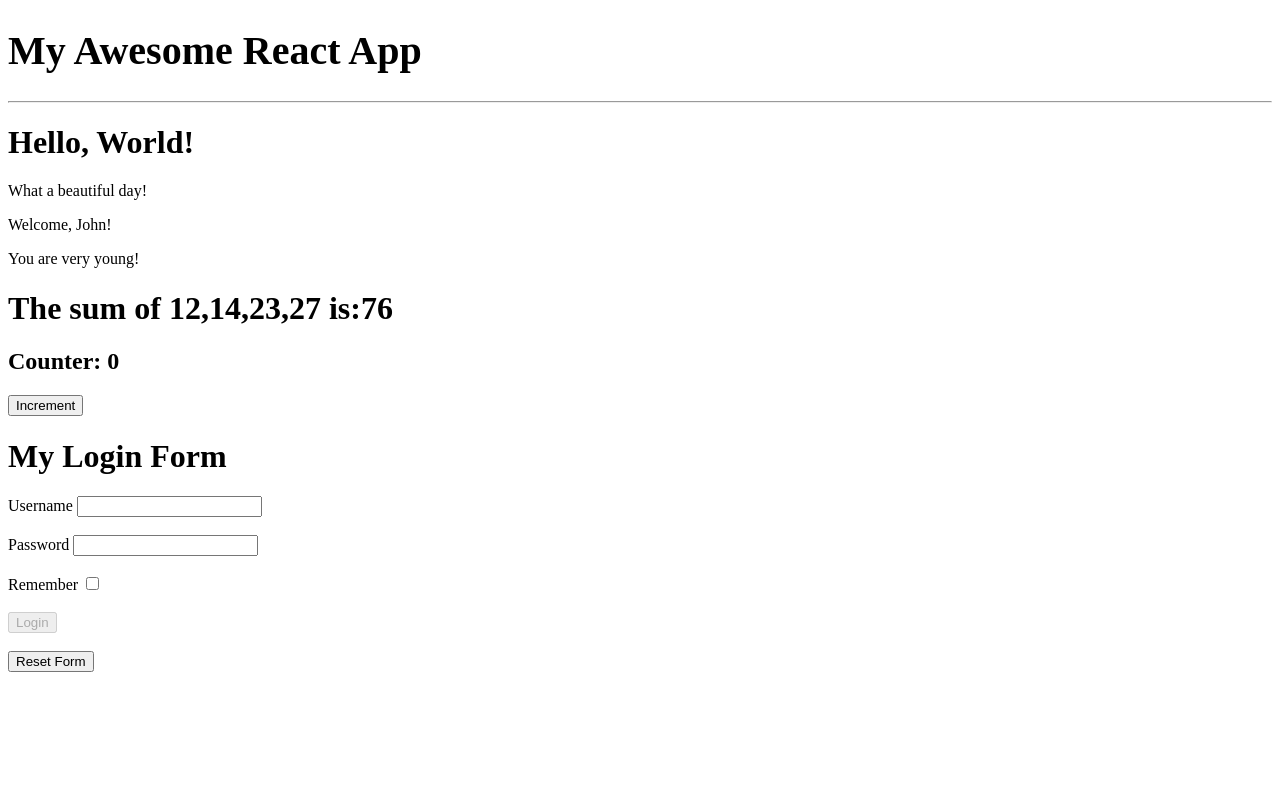
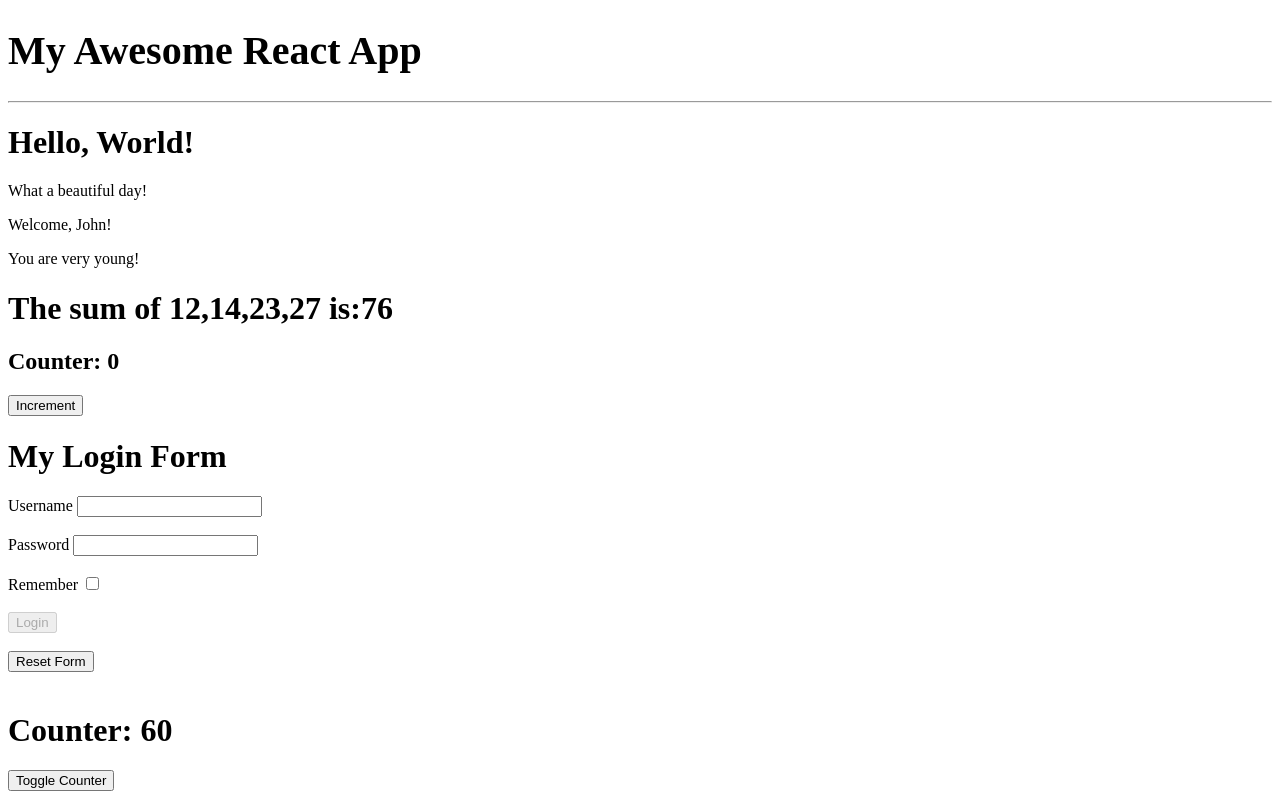
Before and after one commit to msimile/jsx-exercises, a React (Create React App) app in the folder react-exercises/: page / in a window 1280 px wide. Built offline with nearby package versions, Linux system fonts and the light colour scheme.

Commit message:
useEffect-02 complete

```diff
--- a/react-exercises/src/App.js
+++ b/react-exercises/src/App.js
@@ -1,4 +1,4 @@
-import React from "react";
+import React, { useState } from "react";
 import { Hello } from "./Hello";
 import { Welcome } from "./Welcome";
 import { Counter } from "./Counter";
@@ -13,17 +13,16 @@ import { DisplayLanguage } from "./DisplayLanguage";
 import { LanguageContext } from "./LanguageContext";
 import { Sum } from "./Sum";
 
-export class App extends React.Component {
-  state = {
-    language: "en",
-  };
+export function App() {
+  const [showCounter, setShowCounter] = useState(true);
+  // state = {
+  //   language: "en",
+  // };
 
-  handleLanguageChange = (event) => {
-    this.setState({
-      language: event.target.value,
-    });
-  };
-  render() {
+  function handleToggleCounter() {
+    setShowCounter((s) => !s);
+  }
+
   return (
     <div>
       {/* <LanguageContext.Provider value={this.state.language}>
@@ -49,6 +48,9 @@ export class App extends React.Component {
         <Sum numbers={[12, 14, 23, 27]} />
         <ClickCounter />
         <Login />
+        <br />
+        {showCounter && <Counter />}
+        <button onClick={handleToggleCounter}>Toggle Counter</button>
         {/* <Counter
               initialValue={5}
               incrementAmount={5}
@@ -72,4 +74,3 @@ export class App extends React.Component {
     </div>
   );
 }
-}
--- a/react-exercises/src/Counter.js
+++ b/react-exercises/src/Counter.js
@@ -1,28 +1,50 @@
-import React from "react";
+import React, { useEffect, useState } from "react";
 import { CounterDisplay } from "./CounterDisplay";
 
-export class Counter extends React.Component {
-  state = {
-    count: this.props.initialValue,
-  };
+export function Counter({
+  initialValue = 10,
+  incrementInterval = 1000,
+  incrementAmount = 10,
+}) {
+  const [counter, setCounter] = useState(initialValue);
 
-  componentDidMount() {
-    setInterval(() => {
-      this.setState((state) => {
-        return {
-          count: state.count + this.props.incrementAmount,
-        };
-      });
-    }, this.props.incrementInterval);
-  }
+  useEffect(() => {
+    const interval = setInterval(() => {
+      setCounter((c) => c + incrementAmount);
+    }, incrementInterval);
+    console.log("I have mounted");
 
-  render() {
-    return <CounterDisplay display={this.state.count} />;
-  }
+    return () => {
+      clearInterval(interval);
+      console.log("I have unmounted");
+    };
+  }, []);
+
+  return <h1>Counter: {counter}</h1>;
 }
 
-Counter.defaultProps = {
-  initialValue: 0,
-  incrementInterval: 1000,
-  incrementAmount: 1,
-};
+// export class Counter extends React.Component {
+//   state = {
+//     count: this.props.initialValue,
+//   };
+
+//   componentDidMount() {
+//     setInterval(() => {
+//       this.setState((state) => {
+//         return {
+//           count: state.count + this.props.incrementAmount,
+//         };
+//       });
+//     }, this.props.incrementInterval);
+//   }
+
+//   render() {
+//     return <CounterDisplay display={this.state.count} />;
+//   }
+// }
+
+// Counter.defaultProps = {
+//   initialValue: 0,
+//   incrementInterval: 1000,
+//   incrementAmount: 1,
+// };
```
Lines whose indentation alone changed are shown as unchanged.
